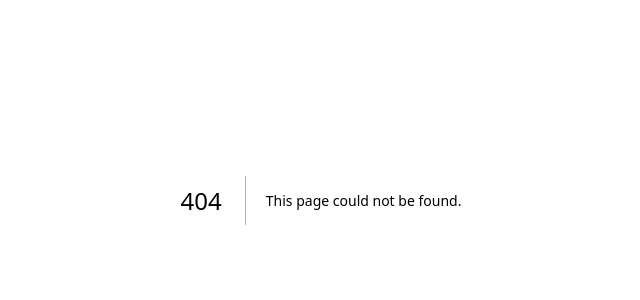
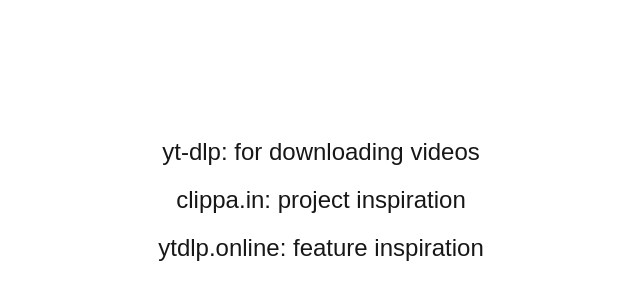
Before and after one commit to nileshpahari/clipzo, a Next.js app: page /credits in a window 1280 px wide. Before the commit this address had no page. Shown: the part 200-500 px from the top of the page, without its empty margins (319-959 px from the left). Built offline with nearby package versions, Linux system fonts and the light colour scheme.

Commit message:
add credits boilerplate

```diff
--- /dev/null
+++ b/src/app/credits/page.tsx
@@ -0,0 +1,9 @@
+export default function Thanks() {
+    return (
+        <div className="h-screen w-full flex flex-col items-center justify-center gap-4 text-2xl">
+            <div>yt-dlp: for downloading videos</div>
+            <div>clippa.in: project inspiration</div>
+            <div>ytdlp.online: feature inspiration</div>
+        </div>
+    );
+}
```
